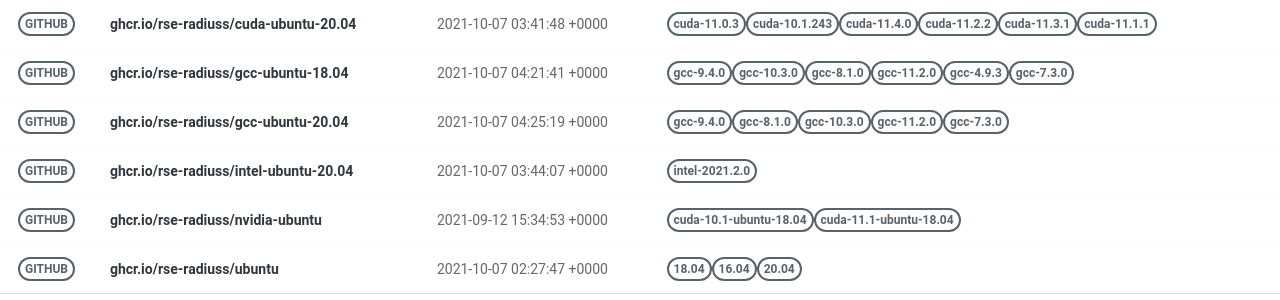
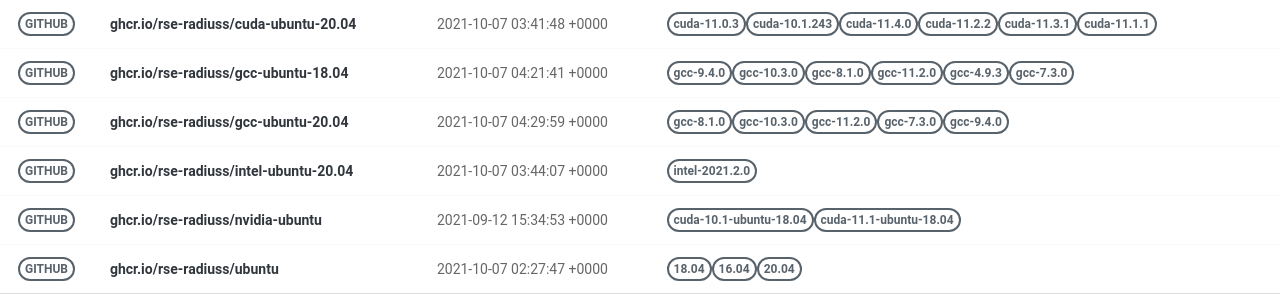
Before and after one commit to rse-ops/docker-images, a Jekyll site: the page built from pages/index.md, in a window 1280 px wide. Shown: the part 228-528 px from the top of the page. Built offline with Jekyll 4.4.1, drawn with Linux system fonts in a browser that asks for light colours; nearby versions of some CDN libraries.

Commit message:
Automated push to update library 2021-10-07

```diff
--- a/_library/ghcr.io-rse-radiuss-gcc-ubuntu-20.04.md
+++ b/_library/ghcr.io-rse-radiuss-gcc-ubuntu-20.04.md
@@ -1,14 +1,11 @@
 ---
 layout: container
 name: ghcr.io/rse-radiuss/gcc-ubuntu-20.04
-updated_at: 2021-10-07 04:25:19.182095
+updated_at: 2021-10-07 04:29:59.871629
 
 
 container_url: https://github.com/orgs/rse-radiuss/packages/container/package/gcc-ubuntu-20.04
 versions:
- - tag: gcc-9.4.0
-   dockerfile: https://github.com/rse-radiuss/docker-images/blob/main/ubuntu/gcc/Dockerfile
-   manifest: https://crane.ggcr.dev/manifest/ghcr.io/rse-radiuss/gcc-ubuntu-20.04:gcc-9.4.0
  - tag: gcc-8.1.0
    dockerfile: https://github.com/rse-radiuss/docker-images/blob/main/ubuntu/gcc/Dockerfile
    manifest: https://crane.ggcr.dev/manifest/ghcr.io/rse-radiuss/gcc-ubuntu-20.04:gcc-8.1.0
```
Also changed, not shown: other parts of _library/ghcr.io-rse-radiuss-gcc-ubuntu-20.04.md (+3 -0 lines).
